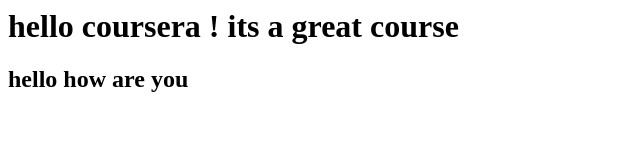
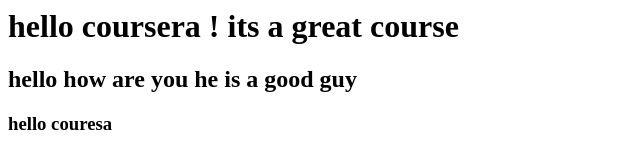
Before and after one commit to neha1978sharma/COURSERA-TEST, a plain HTML site: page site/index.html in a window 1280 px wide. Shown: the whole page, without its empty margins (0-640 px from the left). Drawn offline with Linux system fonts and the light colour scheme.

Commit message:
my second file

```diff
--- a/site/index.html
+++ b/site/index.html
@@ -4,6 +4,7 @@
 </head>
 <body>
 	<h1> hello coursera ! its a great course </h1>
-	<h2> hello how are you </h2>
+	<h2> hello how are you  he is a good guy</h2>
+	<h3> hello couresa </h3>
 </body>
 </html>
```
Also changed, not shown: site/structure.html (added, +14 -0 lines).
